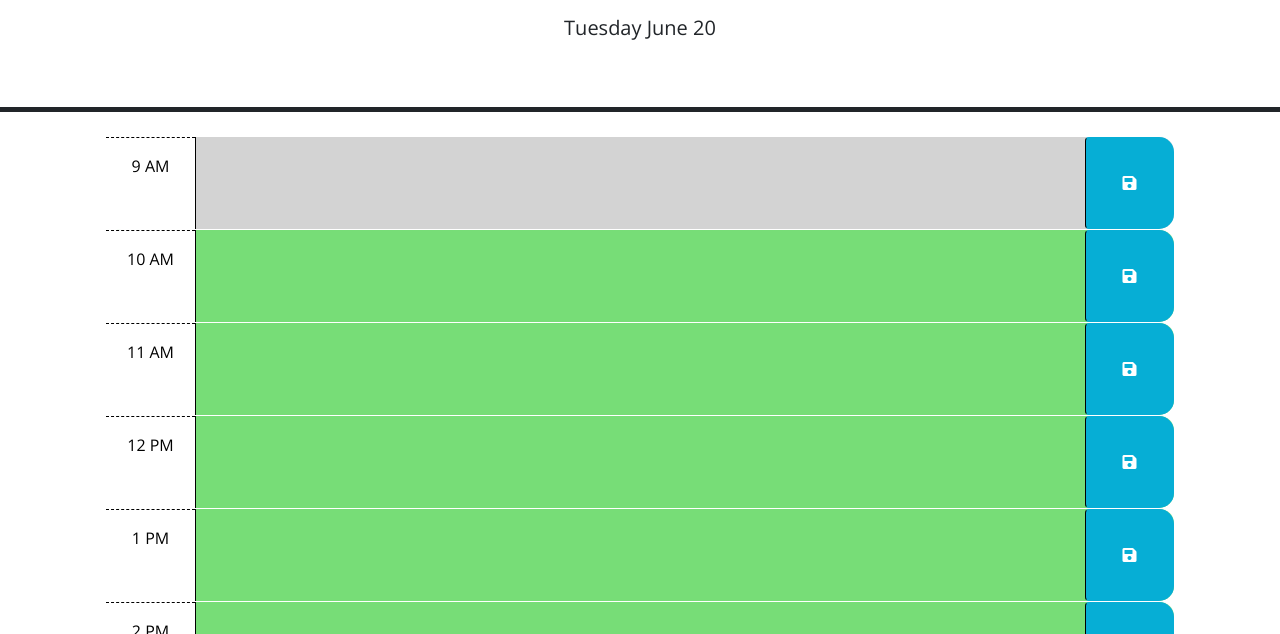
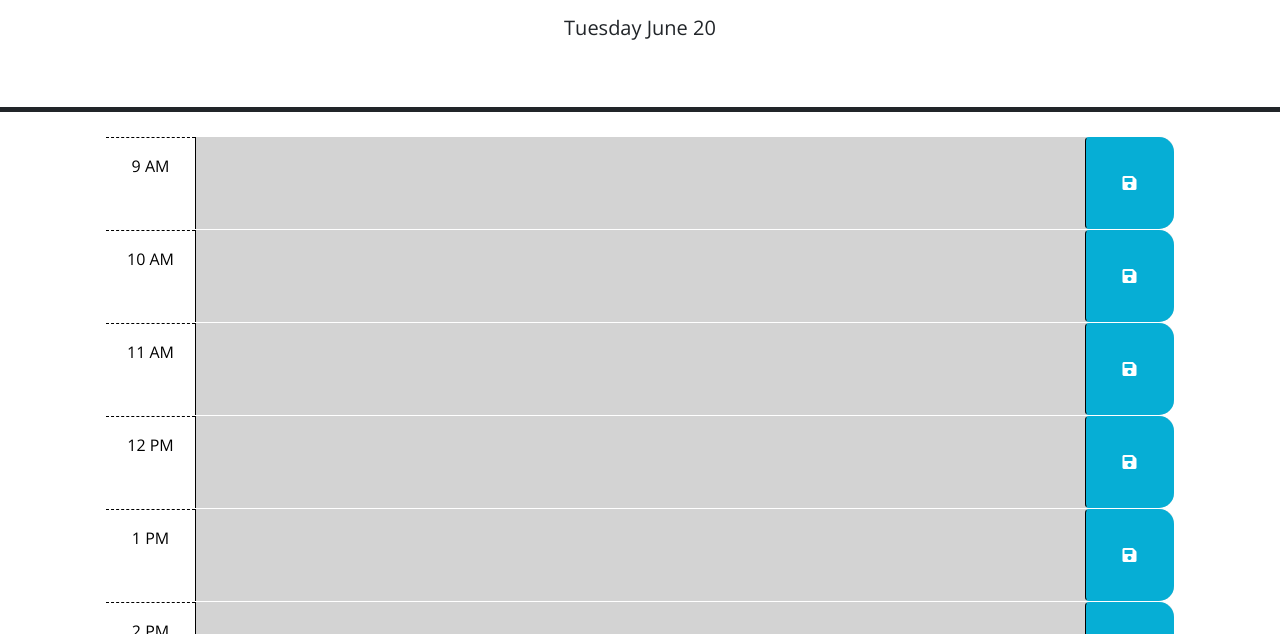
Before and after one commit to GrayCoded/scheduler, a plain HTML site: page index.html in a window 1280 px wide. Shown: the part 166-800 px from the top of the page. Drawn offline with nearby package versions, Linux system fonts and the light colour scheme.

Commit message:
figured out the issue with the help of ASKBCS

```diff
--- a/assets/script.js
+++ b/assets/script.js
@@ -3,7 +3,7 @@ $(document).ready(function () {
 
 var currentDate = dayjs().format("dddd MMMM DD") ;
 $("#currentDay").text(currentDate);
-var currentTime =dayjs().format("HH");
+var currentTime = dayjs().format("HH");
 
   $(".saveBtn").on("click", function () {
         console.log(this);
@@ -28,12 +28,12 @@ function setColors() {
 
   console.log(currentTime);
   $(".time-block").each(function () {
-    var time = $(this).attr("id");
+    time = $(this).attr("id");
     time = time.replace("hour-", "");
 
-    if (currentTime < time) {
+    if (currentTime > time) {
       $(this).addClass("past").removeClass("present future");
-    } else if (currentTime > time) {
+    } else if (currentTime < time) {
       $(this).addClass("future").removeClass("present past");
     } else {
       $(this).addClass("present").removeClass("past future");
--- a/index.html
+++ b/index.html
@@ -28,8 +28,9 @@
       <p class="lead">A simple calendar app for scheduling your work day</p>
       <p id="currentDay" class="lead"></p>
     </header>
+
     <div class="container-lg px-5">
-      <div id="hour-9" class="row time-block past">
+      <div id="hour-09" class="row time-block past">
         <div class="col-2 col-md-1 hour text-center py-3">9 AM</div>
         <textarea class="col-8 col-md-10 description" rows="3"> </textarea>
         <button class="btn saveBtn col-2 col-md-1" aria-label="save">
@@ -109,8 +110,6 @@
       crossorigin="anonymous"
     ></script>
 
-    <script src="./assets/script.js">
-
-    </script>
+    <script src="./assets/script.js"></script>
   </body>
 </html>
```
